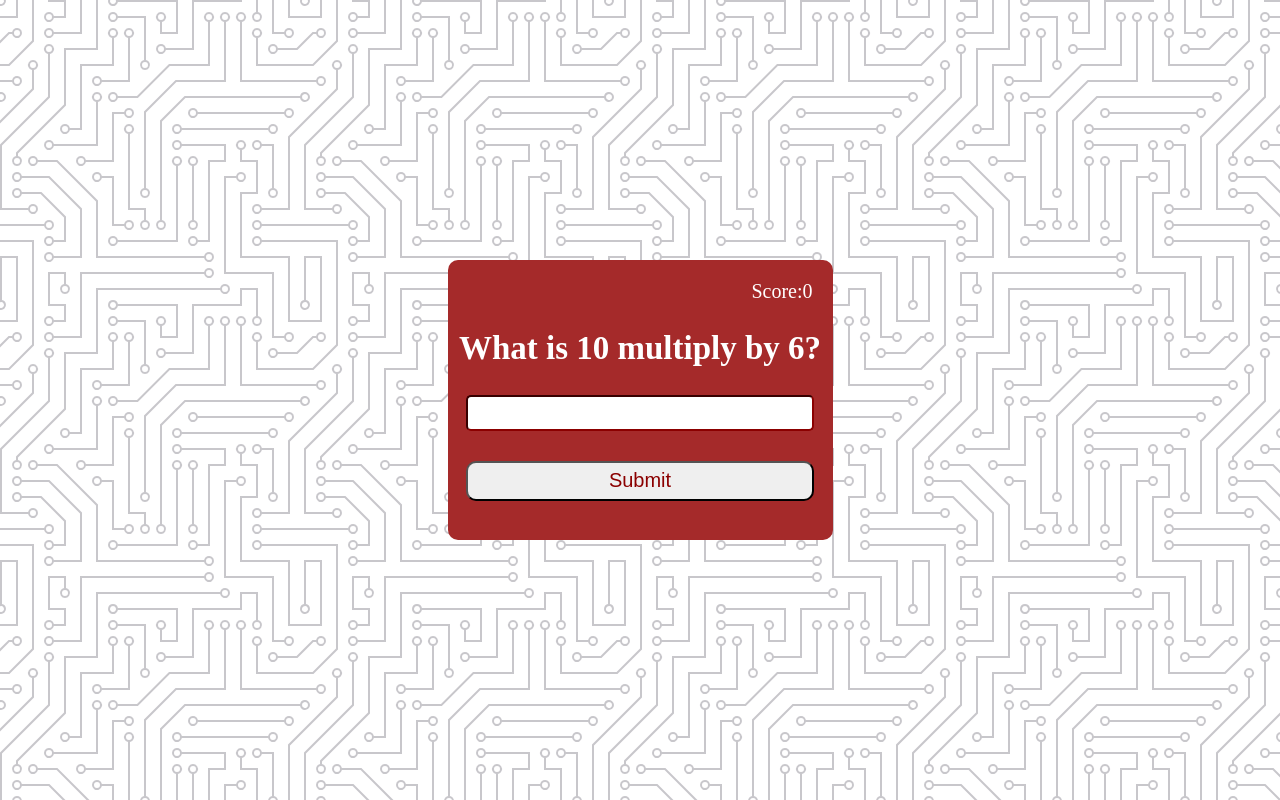
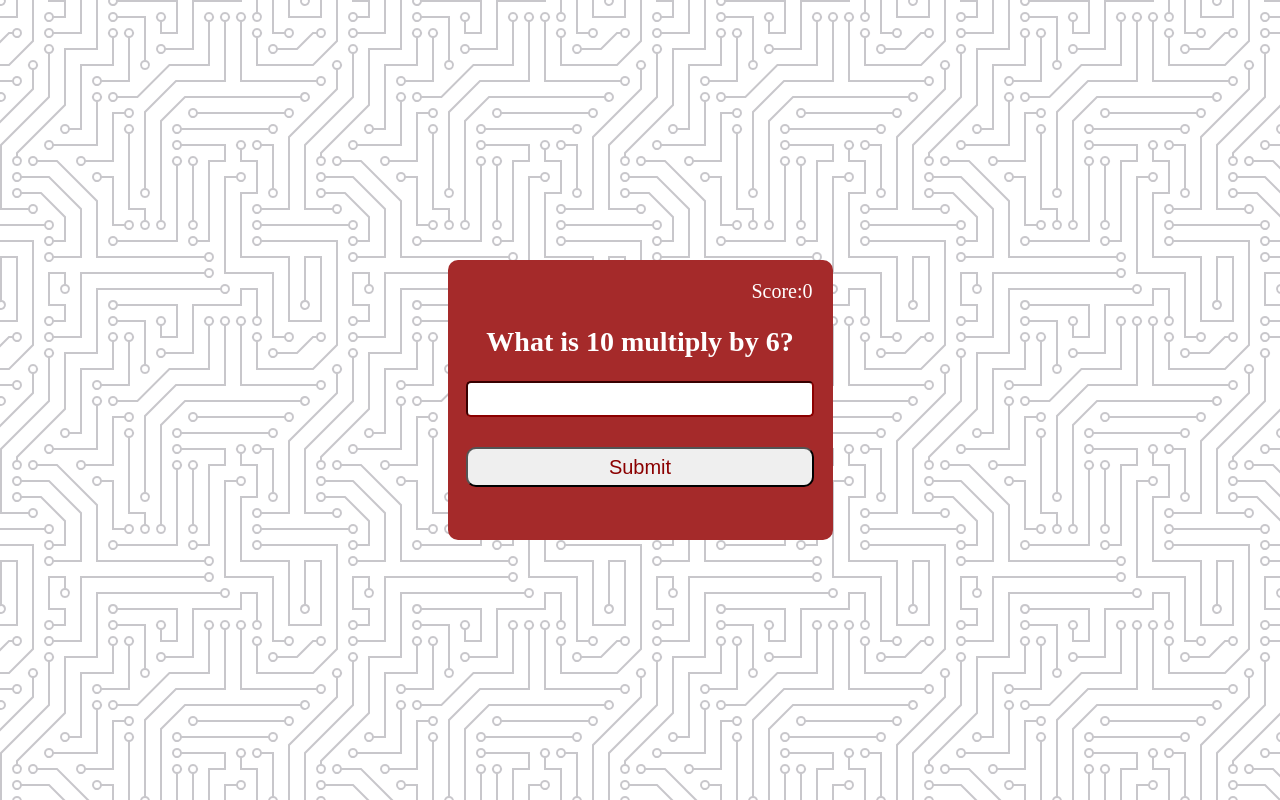
Before and after one commit to Emmanuelanyanime/quetion, a plain HTML site: page index.html in a window 1280 px wide. Drawn offline with Linux system fonts and the light colour scheme.

Commit message:
Update quetion.css

```diff
--- a/quetion.css
+++ b/quetion.css
@@ -23,7 +23,7 @@ body{
     text-align: center;
 }
 .quetion{
-    font-size: 33px;
+    font-size: 28px;
     color: white;
 }
 input[type="text"]{
```
